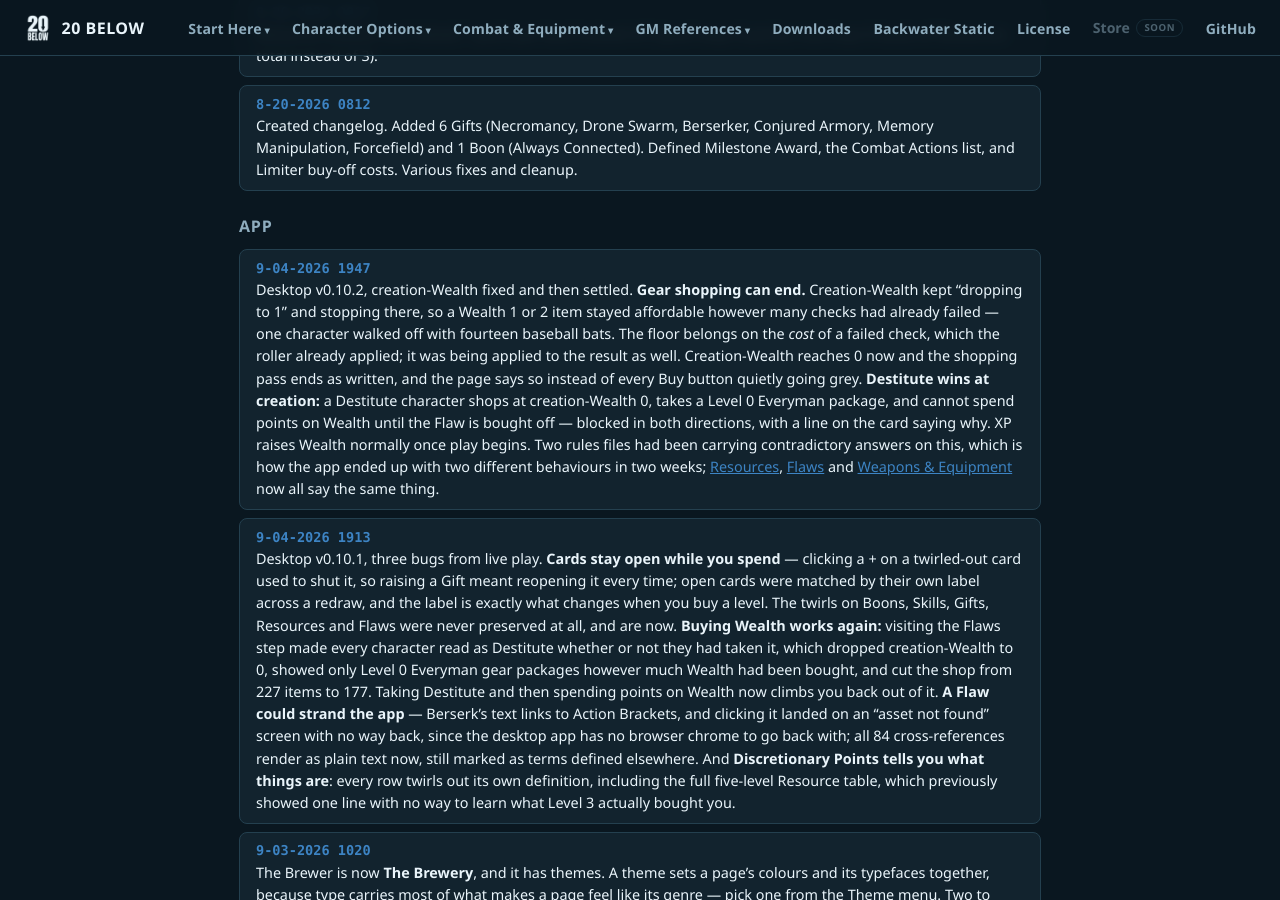
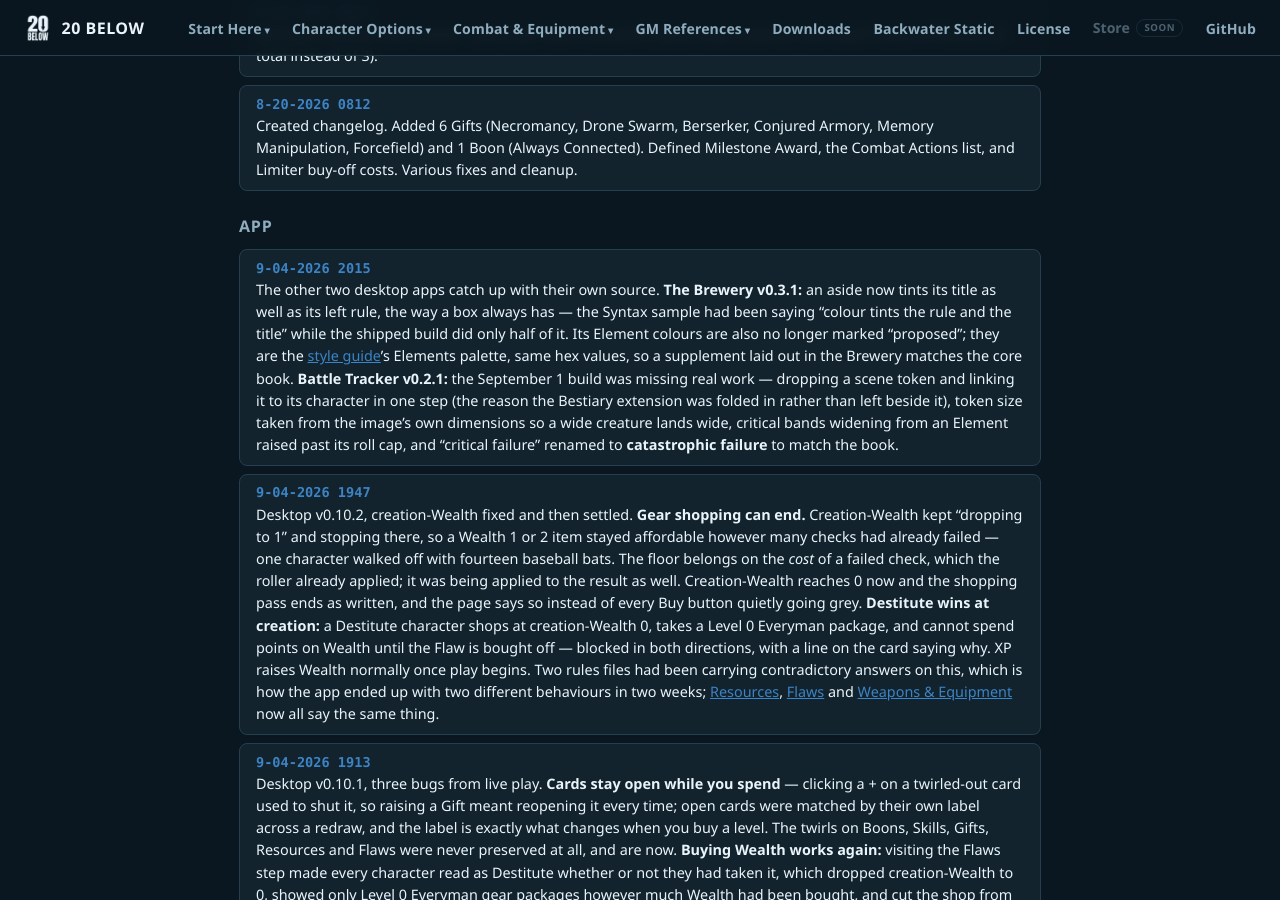
Before and after one commit to feralucce/20_Below, a Jekyll site: the page built from docs/changelog.html, in a window 1280 px wide and 900 px high, scrolled down 2262 px. Built offline with Jekyll 4.4.1, drawn with Linux system fonts in a browser that asks for light colours.

Commit message:
Point the site at Brewery 0.3.1 and Tracker 0.2.1
Both downloads verified end to end - the published URLs serve 2,243,519
and 1,937,456 bytes, byte-for-byte the installers that were built.

Fallback markup as always: latest-release.js rewrites these from the
GitHub API at load, and since e4acabc it can only move a link forward,
so a stale fallback would stick rather than be corrected.

Co-Authored-By: Claude Opus 5 <noreply@anthropic.com>

```diff
--- a/docs/changelog.html
+++ b/docs/changelog.html
@@ -177,6 +177,10 @@ nav_section: start
   <h3 class="changelog-heading">App</h3>
   <ul class="changelog-list">
     <li class="changelog-entry">
+      <span class="changelog-date">9-04-2026 2015</span>
+      <span class="changelog-text">The other two desktop apps catch up with their own source. <strong>The Brewery v0.3.1:</strong> an aside now tints its title as well as its left rule, the way a box always has &mdash; the Syntax sample had been saying &ldquo;colour tints the rule and the title&rdquo; while the shipped build did only half of it. Its Element colours are also no longer marked &ldquo;proposed&rdquo;; they are the <a href="style-guide.html">style guide</a>&rsquo;s Elements palette, same hex values, so a supplement laid out in the Brewery matches the core book. <strong>Battle Tracker v0.2.1:</strong> the September 1 build was missing real work &mdash; dropping a scene token and linking it to its character in one step (the reason the Bestiary extension was folded in rather than left beside it), token size taken from the image&rsquo;s own dimensions so a wide creature lands wide, critical bands widening from an Element raised past its roll cap, and &ldquo;critical failure&rdquo; renamed to <strong>catastrophic failure</strong> to match the book.</span>
+    </li>
+    <li class="changelog-entry">
       <span class="changelog-date">9-04-2026 1947</span>
       <span class="changelog-text">Desktop v0.10.2, creation-Wealth fixed and then settled. <strong>Gear shopping can end.</strong> Creation-Wealth kept &ldquo;dropping to 1&rdquo; and stopping there, so a Wealth 1 or 2 item stayed affordable however many checks had already failed &mdash; one character walked off with fourteen baseball bats. The floor belongs on the <em>cost</em> of a failed check, which the roller already applied; it was being applied to the result as well. Creation-Wealth reaches 0 now and the shopping pass ends as written, and the page says so instead of every Buy button quietly going grey. <strong>Destitute wins at creation:</strong> a Destitute character shops at creation-Wealth 0, takes a Level 0 Everyman package, and cannot spend points on Wealth until the Flaw is bought off &mdash; blocked in both directions, with a line on the card saying why. XP raises Wealth normally once play begins. Two rules files had been carrying contradictory answers on this, which is how the app ended up with two different behaviours in two weeks; <a href="../rules/resources.html">Resources</a>, <a href="../rules/flaws.html">Flaws</a> and <a href="../rules/weapons.html">Weapons &amp; Equipment</a> now all say the same thing.</span>
     </li>
```
Also changed, not shown: downloads.html (+4 -4 lines).
